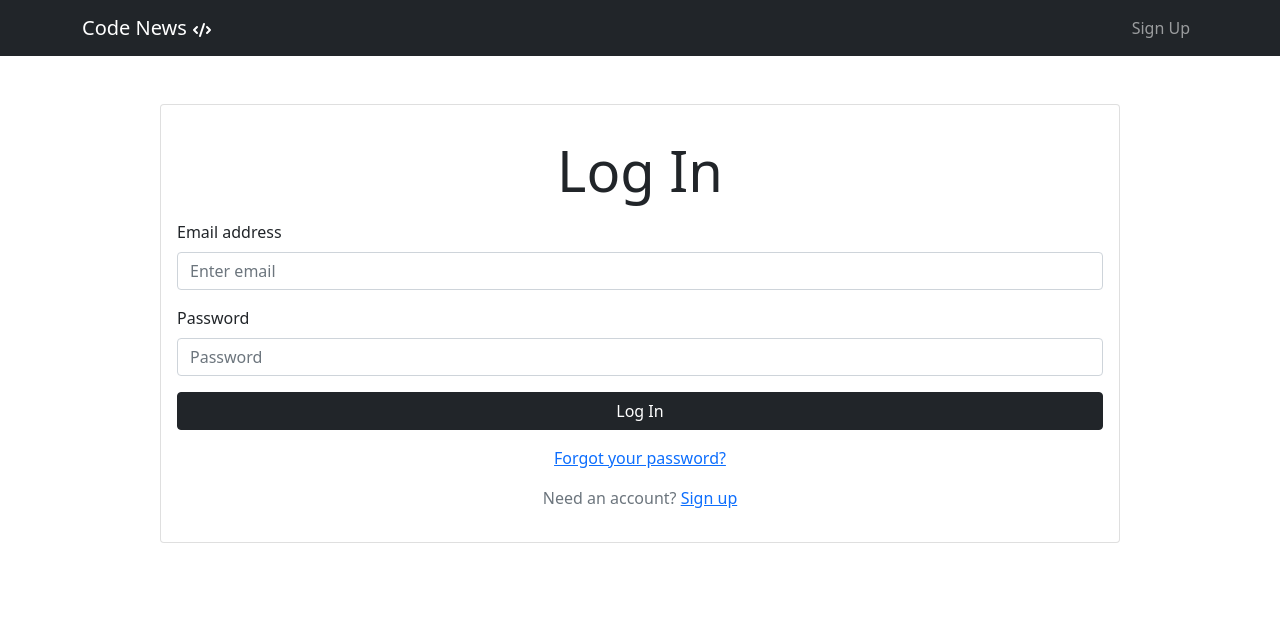
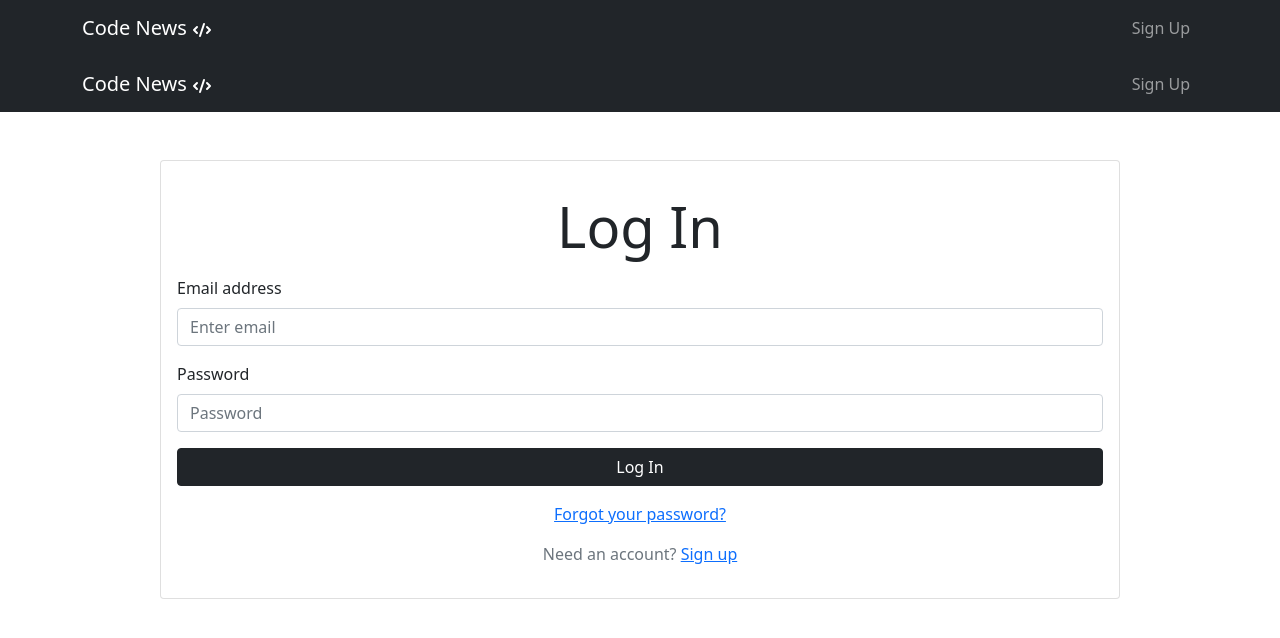
Before and after one commit to KevinQE21/FinalProjectFrontEnd, a React (Create React App) app: page /login in a window 1280 px wide. Shown: the top 638 px of the page. Built offline with nearby package versions, Linux system fonts and the light colour scheme; no server answers.

Commit message:
Minor changes

```diff
--- a/src/components/Authentication/ForgotPassword.js
+++ b/src/components/Authentication/ForgotPassword.js
@@ -2,6 +2,7 @@ import { useRef, useState } from 'react';
 import { Alert, Button, Card, Form } from 'react-bootstrap';
 import { useAuth } from '../../context/authContext';
 import { useHistory } from 'react-router-dom';
+import NavigationBar from '../NavBar/NavigationBar';
 
 function ForgotPassword(){
     const emailRef = useRef();
@@ -29,6 +30,8 @@ function ForgotPassword(){
     }
 
     return (
+        <>
+            <NavigationBar />
             <Card className="w-75 mx-auto mt-5">
                 <Card.Body>
                 <h1 className="display-4 text-center my-3">Password Reset</h1>
@@ -55,7 +58,7 @@ function ForgotPassword(){
                     </Form>
                 </Card.Body>
             </Card>
-
+        </>
     );
 }
 
--- a/src/components/Authentication/Login.js
+++ b/src/components/Authentication/Login.js
@@ -2,6 +2,7 @@ import { useRef, useState } from "react";
 import { Alert, Button, Card, Form} from 'react-bootstrap';
 import { useAuth } from "../../context/authContext";
 import { Link, useHistory} from 'react-router-dom';
+import NavigationBar from "../NavBar/NavigationBar";
 
 function Login(){
     const emailRef = useRef();
@@ -33,6 +34,7 @@ function Login(){
 
     return (
         <>
+            <NavigationBar />
             <Card className="w-75 mx-auto mt-5">
                 <Card.Body>
                 <h1 className="display-4 text-center my-3">Log In</h1>
--- a/src/components/Authentication/Signup.js
+++ b/src/components/Authentication/Signup.js
@@ -2,6 +2,7 @@ import { Card, Form, Button, Alert} from 'react-bootstrap';
 import { useRef, useState } from 'react';
 import { useAuth } from '../../context/authContext';
 import { Link, useHistory } from 'react-router-dom';
+import NavigationBar from '../NavBar/NavigationBar';
 
 
 function Signup(){
@@ -31,6 +32,8 @@ function Signup(){
     }
 
     return (
+            <>
+                <NavigationBar />
                 <Card className="w-75 mx-auto mt-5" >
                     <Card.Body>
                         <h1 className="display-4 text-center my-3">Sign Up</h1>
@@ -76,6 +79,7 @@ function Signup(){
                         </Card.Text>
                     </Card.Body>
                 </Card>
+            </>
     );
 }
 
```
Lines whose indentation alone changed are shown as unchanged.
